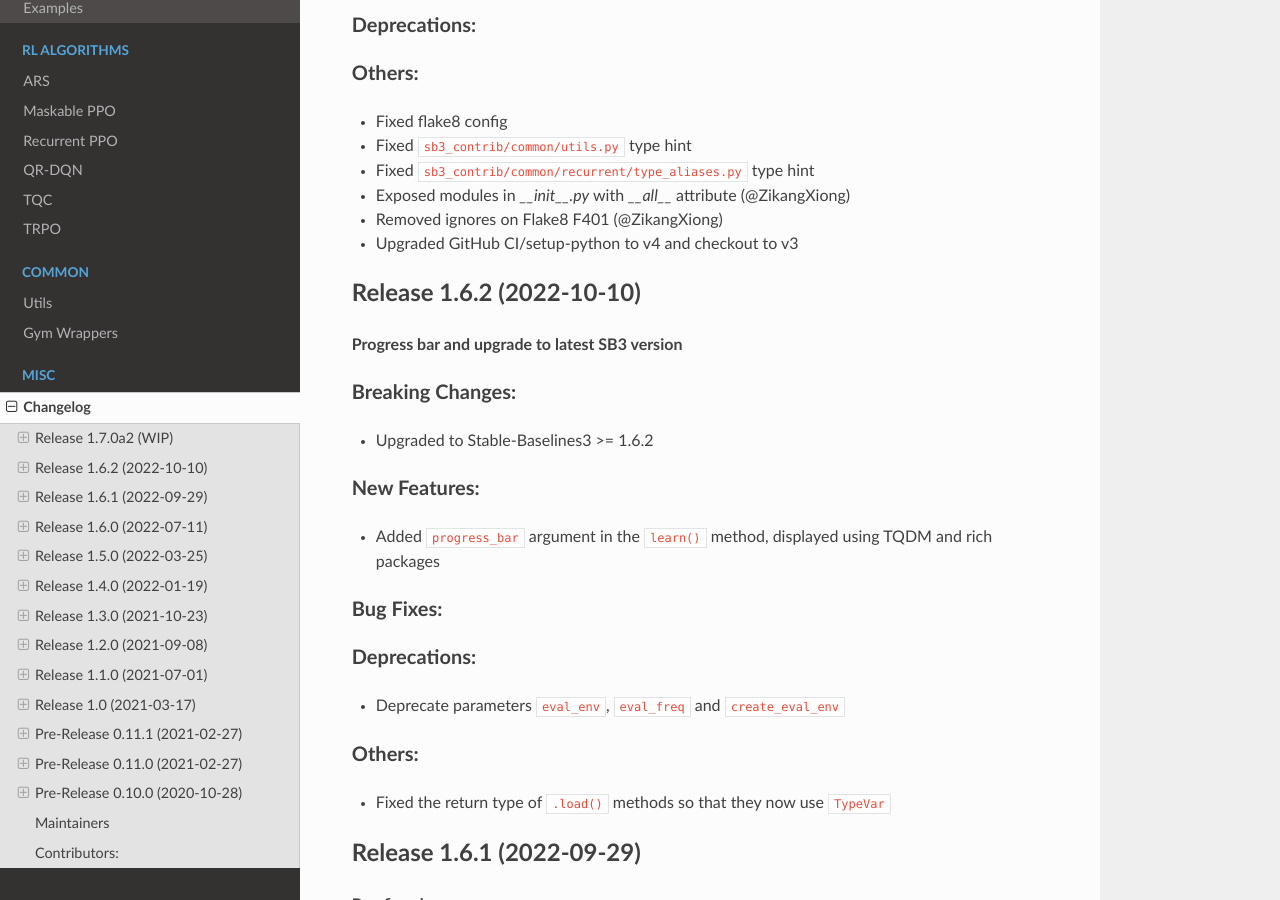
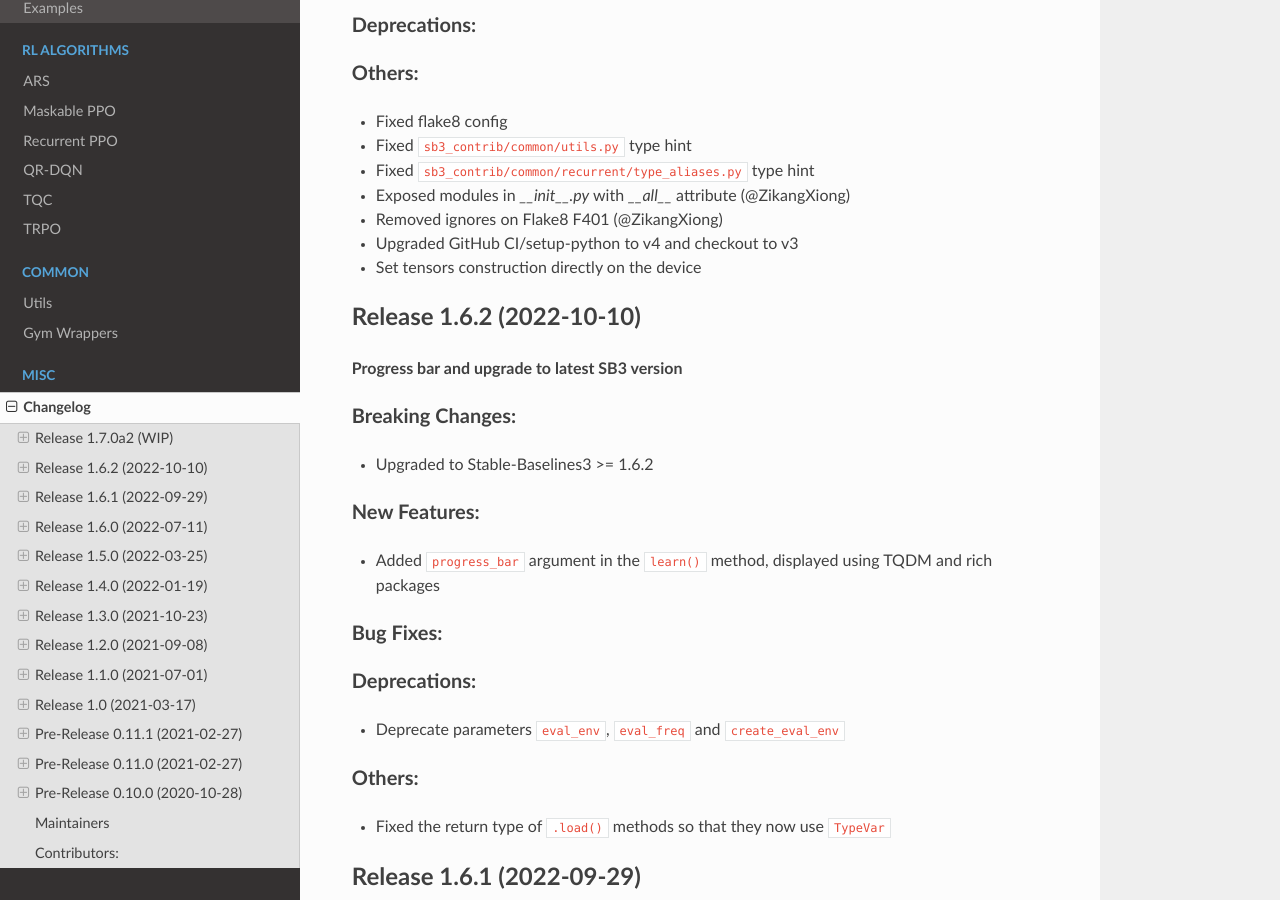
Before and after one commit to Stable-Baselines-Team/stable-baselines3-contrib, a Sphinx documentation site: the page built from docs/misc/changelog.rst, in a window 1280 px wide and 900 px high, scrolled down 611 px. Built offline with Sphinx 7.4.7 and the Read the Docs theme 2.0.0, drawn with Linux system fonts in a browser that asks for light colours.

Commit message:
Update changelog

```diff
--- a/docs/misc/changelog.rst
+++ b/docs/misc/changelog.rst
@@ -32,6 +32,7 @@ Others:
 - Exposed modules in `__init__.py` with `__all__` attribute (@ZikangXiong)
 - Removed ignores on Flake8 F401 (@ZikangXiong)
 - Upgraded GitHub CI/setup-python to v4 and checkout to v3
+- Set tensors construction directly on the device
 
 Release 1.6.2 (2022-10-10)
 --------------------------
```
